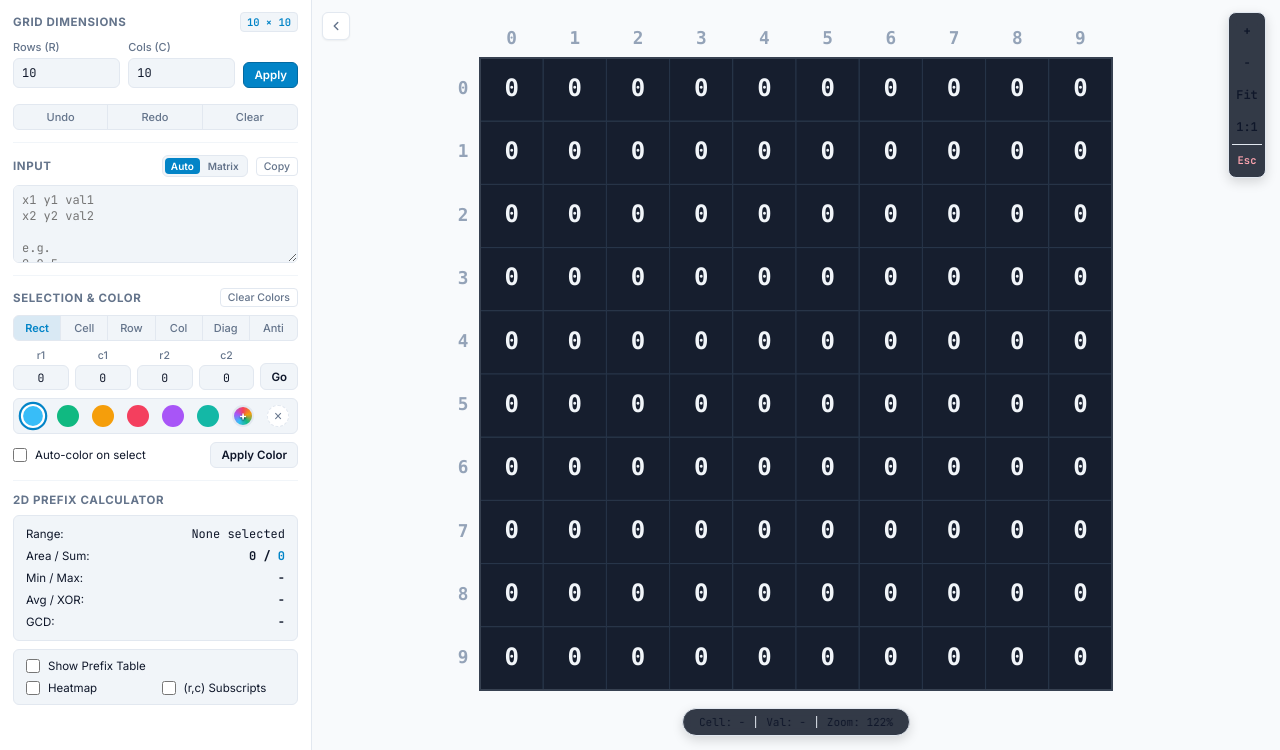
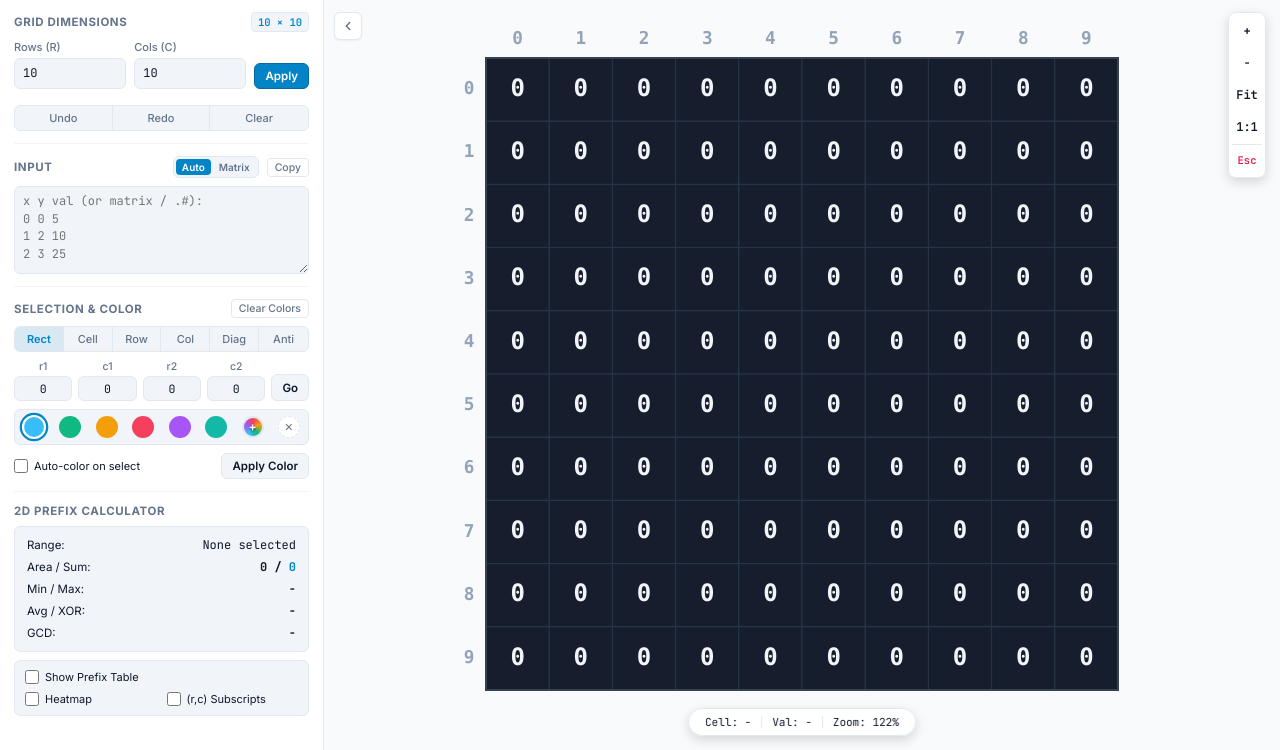
Before and after one commit to trace-matrix/trace-matrix.github.io, a plain HTML site: page index.html in a window 1280 px wide. Shown: the part 50-800 px from the top of the page. Drawn offline with Linux system fonts and the light colour scheme.

Commit message:
fix(css): prevent sidebar flex compression/overlapping and fix light-mode floating contrast

```diff
--- a/css/style.css
+++ b/css/style.css
@@ -53,7 +53,7 @@
 
   /* Layout dimensions */
   --header-height: 48px;
-  --sidebar-width: 312px;
+  --sidebar-width: 324px;
   --radius-sm: 6px;
   --radius-md: 8px;
   --radius-lg: 12px;
@@ -299,12 +299,17 @@ html, body {
   border-right: 1px solid var(--border);
   overflow-y: auto;
   overflow-x: hidden;
-  padding: 14px 13px;
+  padding: 14px 14px 24px;
   display: flex;
   flex-direction: column;
   gap: 12px;
   z-index: 30;
   transition: transform 0.25s cubic-bezier(0.16, 1, 0.3, 1), margin-left 0.25s cubic-bezier(0.16, 1, 0.3, 1);
+}
+
+.sidebar-panel > * {
+  flex-shrink: 0;
+  min-width: 0;
 }
 
 .sidebar-panel.collapsed {
@@ -346,6 +351,13 @@ html, body {
   gap: 8px;
   padding-bottom: 12px;
   border-bottom: 1px solid var(--border-subtle);
+  flex-shrink: 0;
+  min-width: 0;
+}
+
+.sidebar-section > * {
+  flex-shrink: 0;
+  min-width: 0;
 }
 
 .sidebar-section:last-child {
@@ -386,7 +398,7 @@ html, body {
 /* Form Inputs */
 .dim-inputs-row {
   display: grid;
-  grid-template-columns: 1fr 1fr auto;
+  grid-template-columns: minmax(0, 1fr) minmax(0, 1fr) auto;
   gap: 8px;
   align-items: flex-end;
 }
@@ -395,6 +407,7 @@ html, body {
   display: flex;
   flex-direction: column;
   gap: 4px;
+  min-width: 0;
 }
 
 .input-group label, .block-label {
@@ -408,12 +421,18 @@ html, body {
   padding: 6px 8px;
   font-family: var(--font-mono);
   font-size: 12px;
+  line-height: 1.45;
   color: var(--text-main);
   background-color: var(--bg-surface-elevated);
   border: 1px solid var(--border);
   border-radius: var(--radius-sm);
   outline: none;
   transition: border-color 0.15s ease;
+}
+
+.code-textarea {
+  min-height: 88px;
+  resize: vertical;
 }
 
 .input-group input:focus, .select-input:focus, .code-textarea:focus {
@@ -602,9 +621,9 @@ html, body {
 
 .checkbox-grid {
   display: grid;
-  grid-template-columns: 1fr 1fr;
-  gap: 8px 12px;
-  padding: 9px 12px;
+  grid-template-columns: minmax(0, 1fr) minmax(0, 1fr);
+  gap: 8px 10px;
+  padding: 9px 10px;
   background-color: var(--bg-surface-elevated);
   border: 1px solid var(--border);
   border-radius: var(--radius-sm);
@@ -617,13 +636,21 @@ html, body {
 .custom-checkbox {
   display: inline-flex;
   align-items: center;
-  gap: 8px;
-  font-size: 11.5px;
+  gap: 6px;
+  font-size: 11px;
   color: var(--text-main);
   cursor: pointer;
   user-select: none;
   white-space: nowrap;
+  min-width: 0;
+  overflow: hidden;
+  text-overflow: ellipsis;
   transition: color 0.15s ease;
+}
+
+.custom-checkbox span {
+  overflow: hidden;
+  text-overflow: ellipsis;
 }
 
 .custom-checkbox:hover {
@@ -654,12 +681,23 @@ html, body {
   display: flex;
   justify-content: space-between;
   align-items: center;
+  gap: 8px;
   font-size: 11.5px;
+  min-width: 0;
+}
+
+.stat-line > span:first-child {
+  white-space: nowrap;
+  flex-shrink: 0;
 }
 
 .stat-line strong, .stat-line code {
   font-family: var(--font-mono);
   font-size: 12px;
+  min-width: 0;
+  overflow: hidden;
+  text-overflow: ellipsis;
+  text-align: right;
 }
 
 #sub-range-text {
@@ -804,7 +842,7 @@ canvas {
   display: flex;
   flex-direction: column;
   gap: 2px;
-  background-color: rgba(17, 24, 39, 0.85);
+  background-color: light-dark(rgba(255, 255, 255, 0.92), rgba(17, 24, 39, 0.88));
   backdrop-filter: blur(8px);
   border: 1px solid var(--border);
   border-radius: var(--radius-md);
@@ -845,7 +883,7 @@ canvas {
   align-items: center;
   gap: 10px;
   padding: 6px 16px;
-  background-color: rgba(17, 24, 39, 0.85);
+  background-color: light-dark(rgba(255, 255, 255, 0.92), rgba(17, 24, 39, 0.88));
   backdrop-filter: blur(8px);
   border: 1px solid var(--border);
   border-radius: 20px;
@@ -1150,6 +1188,9 @@ input[type="number"].no-spin {
   text-align: center;
   transition: background-color 0.12s ease, color 0.12s ease;
   white-space: nowrap;
+  min-width: 0;
+  overflow: hidden;
+  text-overflow: ellipsis;
 }
 
 .seg-btn:last-child {
@@ -1298,7 +1339,7 @@ input[type="number"].no-spin {
 
 .checkbox-grid-2 {
   display: grid;
-  grid-template-columns: 1fr 1fr;
+  grid-template-columns: minmax(0, 1fr) minmax(0, 1fr);
   gap: 7px 10px;
   padding: 8px 10px;
   background-color: var(--bg-surface-elevated);
@@ -1333,7 +1374,7 @@ input[type="number"].no-spin {
 }
 
 .floating-view-cluster button.btn-esc-float {
-  color: #fda4af;
+  color: light-dark(#e11d48, #fda4af);
   font-size: 10.5px;
   border-top: 1px solid var(--border);
   border-radius: 0 0 var(--radius-sm) var(--radius-sm);
@@ -1380,6 +1421,7 @@ input[type="number"].no-spin {
   display: flex;
   gap: 6px;
   align-items: flex-end;
+  min-width: 0;
 }
 
 .qs-field {
--- a/index.html
+++ b/index.html
@@ -146,7 +146,7 @@
                   <button type="button" class="subtle-link-btn" id="btn-grid-copy-io" title="Copy R C & Grid input">Copy</button>
                 </div>
               </div>
-              <textarea id="grid-batch-input" class="code-textarea" rows="4" placeholder="x1 y1 val1&#10;x2 y2 val2&#10;&#10;e.g.&#10;0 0 5&#10;1 2 10"></textarea>
+              <textarea id="grid-batch-input" class="code-textarea" rows="4" placeholder="x y val (or matrix / .#):&#10;0 0 5&#10;1 2 10&#10;2 3 25"></textarea>
             </div>
 
             <!-- Selection & Cell Coloring -->
```
